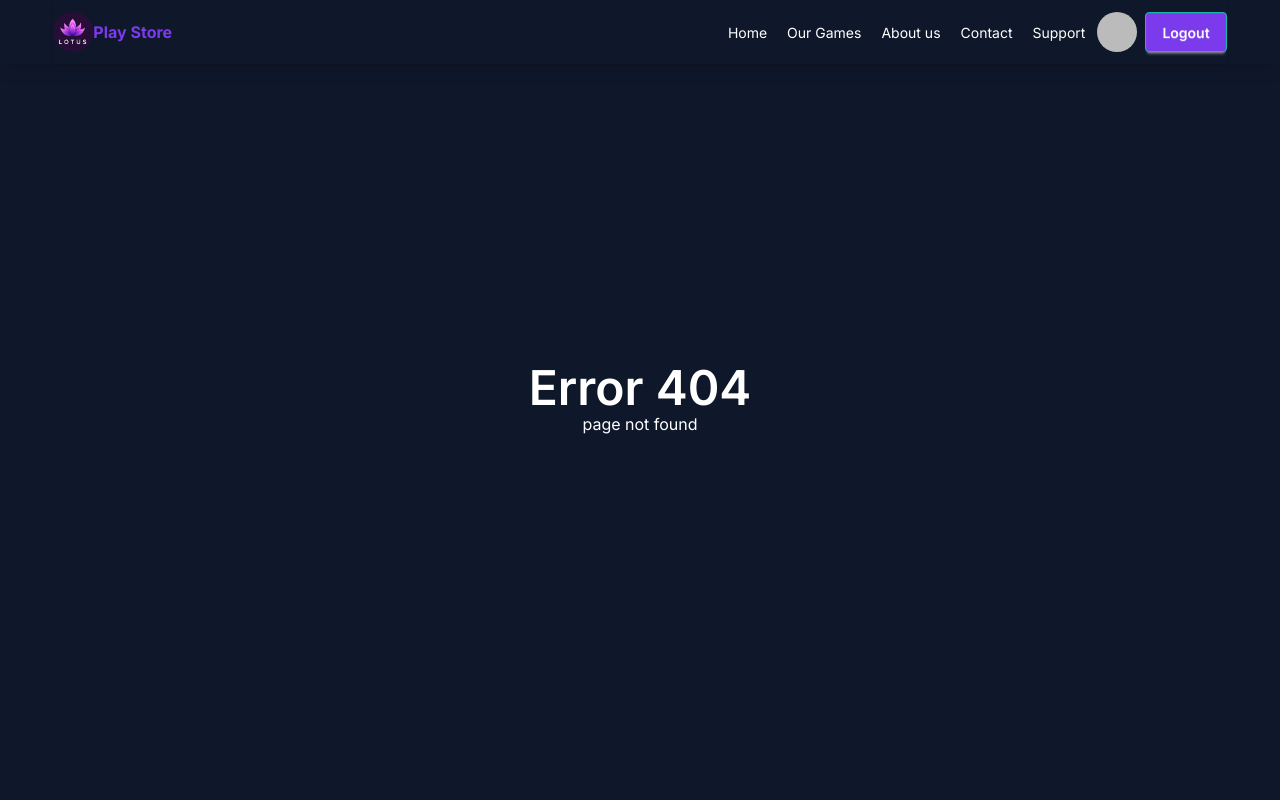
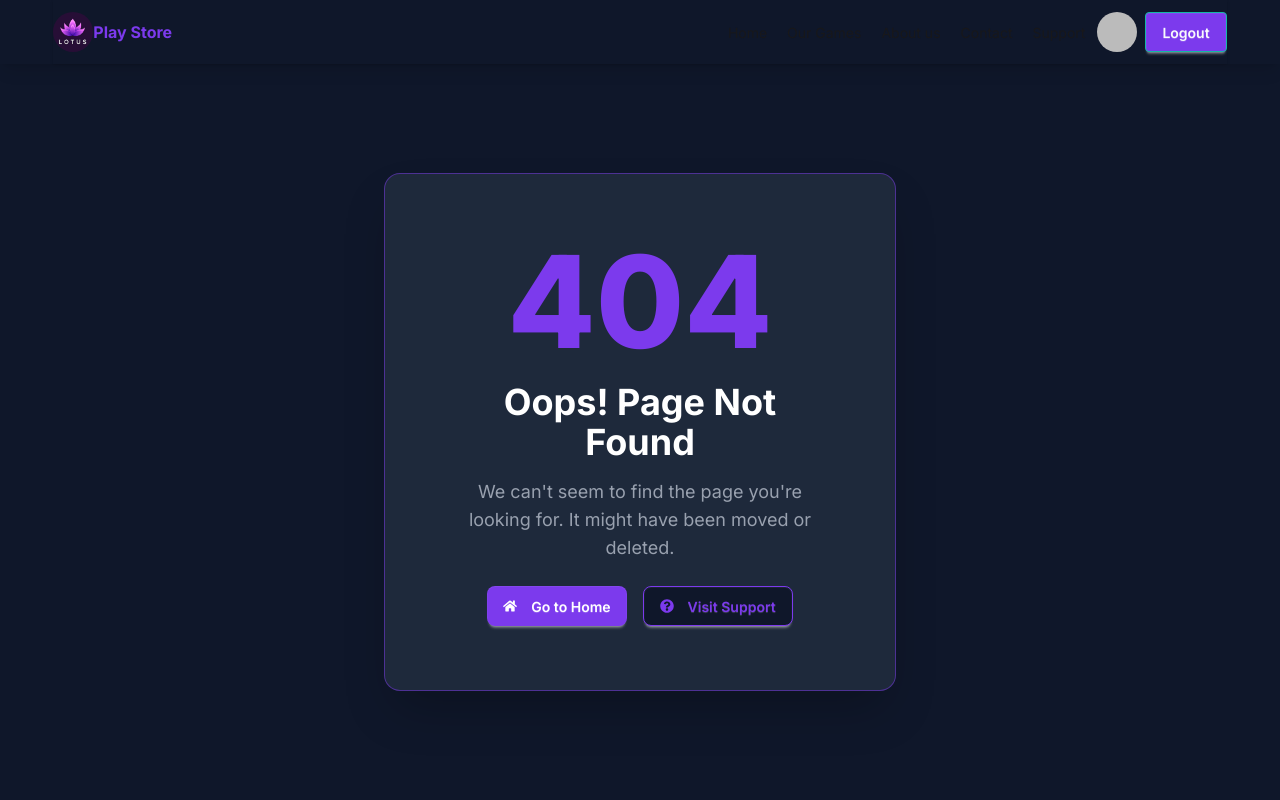
Before and after one commit to siam-khan-alt/lotus-play-store, a React (Vite) app: page /details in a window 1280 px wide. Shown: the top 800 px of the page. Built offline with nearby package versions, Linux system fonts and the light colour scheme; no server answers; sample sign-in values are in the browser's storage.

Commit message:
update error404 page

```diff
--- a/src/Pages/Error404.jsx
+++ b/src/Pages/Error404.jsx
@@ -2,21 +2,55 @@ import React from 'react';
 import Navbar from '../Components/Navbar';
 import Footer from '../Components/Footer';
 import useTitle from '../Hooks/useTitle';
+import { Link, useRouteError } from 'react-router';
+import { FaHome, FaQuestionCircle } from 'react-icons/fa';
 
 
 const Error404 = () => {
     useTitle('Error 404')
+    const error = useRouteError();
     return (
-        <div className='bg-[#0F172A] text-white '>
+        <div>
             <Navbar></Navbar>
-            <div className='grid justify-center items-center h-screen'>
-                <div className='text-center'>
-                    <h1 className='text-5xl font-semibold'>Error 404</h1>
-                <p>page not found</p>
+        <div className="bg-[#0F172A] text-white min-h-screen flex flex-col justify-center items-center text-center pt-28 pb-12 p-6">
+            <div className="max-w-lg bg-[#1E293B] p-10 md:p-16 rounded-2xl shadow-2xl border border-[#7C3AED]/50">
+
+                <h1 className="text-8xl md:text-9xl font-extrabold text-[#7C3AED] mb-4">
+                    404
+                </h1>
+                <h2 className="text-3xl md:text-4xl font-bold mb-4">
+                    Oops! Page Not Found
+                </h2>
+
+                <p className="text-gray-400 mb-6 text-lg">
+                    We can't seem to find the page you're looking for. It might have been moved or deleted.
+                </p>
+
+                {error && (
+                    <p className="text-red-400 text-sm mb-6">
+                        Error Detail: {error.statusText || error.message}
+                    </p>
+                )}
+
+                <div className="flex flex-col md:flex-row gap-4 justify-center">
+                    <Link to="/" className="inline-block">
+                        <button className="btn bg-[#7C3AED] hover:bg-[#6D28D9] text-white font-semibold rounded-lg transition-colors border-0">
+                            <FaHome className='mr-2' /> Go to Home
+                        </button>
+                    </Link>
+
+                    <Link to="/support" className="inline-block">
+                        <button className="btn bg-[#0F172A] hover:bg-[#1E293B] border border-[#7C3AED] text-[#7C3AED] font-semibold rounded-lg transition-colors">
+                            <FaQuestionCircle className='mr-2' /> Visit Support
+                        </button>
+                    </Link>
                 </div>
+
+            </div>
             </div>
             <Footer></Footer>
         </div>
+
     );
 };
 
```
